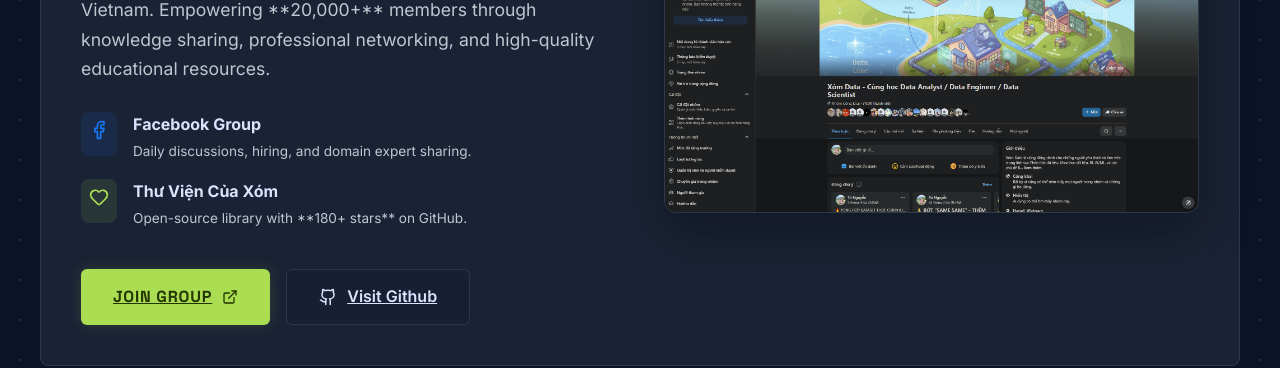
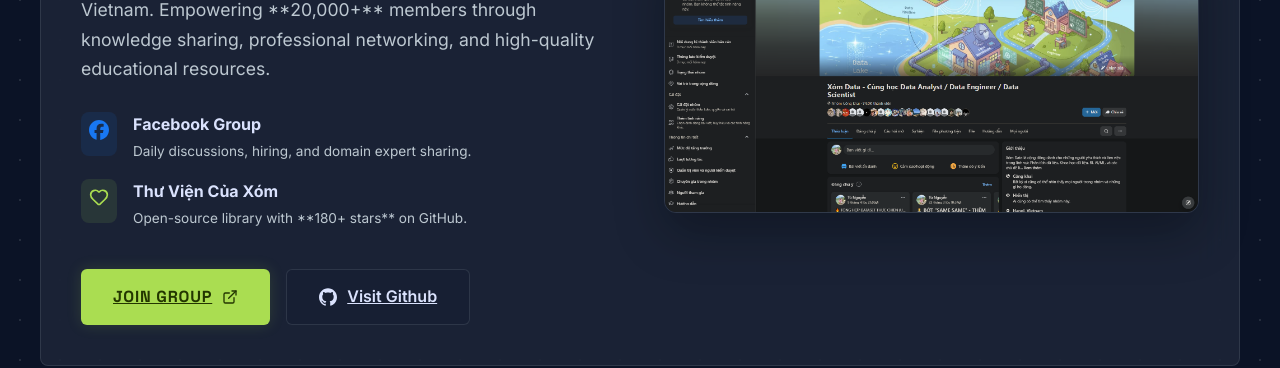
Before and after one commit to tunguyenn99/personal-websites-portfolio, a React (Vite) app: page / in a window 1280 px wide. Shown: the part 5660-6028 px from the top of the page. Built offline with nearby package versions, Linux system fonts and the light colour scheme.

Commit message:
fix: replace missing lucide-react social icons with Si alternatives

```diff
--- a/src/components/Community.jsx
+++ b/src/components/Community.jsx
@@ -1,5 +1,6 @@
 import React from 'react';
-import { Users, BookOpen, Heart, Facebook, Github, ExternalLink } from 'lucide-react';
+import { Users, BookOpen, Heart, ExternalLink } from 'lucide-react';
+import { SiFacebook, SiGithub } from 'react-icons/si';
 import communityImg from '../assets/community/xom_data_fb.png';
 
 export default function Community() {
@@ -32,7 +33,7 @@ export default function Community() {
           <div style={{ display: 'flex', flexDirection: 'column', gap: '1rem', marginBottom: '2.5rem' }}>
             <div style={{ display: 'flex', alignItems: 'flex-start', gap: '1rem' }}>
               <div style={{ padding: '0.5rem', background: 'rgba(24, 119, 242, 0.1)', borderRadius: '8px', color: '#1877F2' }}>
-                <Facebook size={20} />
+                <SiFacebook size={20} />
               </div>
               <div>
                 <h4 style={{ fontSize: '1rem', marginBottom: '0.2rem' }}>Facebook Group</h4>
@@ -55,7 +56,7 @@ export default function Community() {
               Join Group <ExternalLink size={16} />
             </a>
             <a href="https://github.com/tunguyenn99/thu_vien_cua_xom_data" target="_blank" rel="noreferrer" className="btn-secondary">
-              <Github size={18} /> Visit Github
+              <SiGithub size={18} /> Visit Github
             </a>
           </div>
         </div>
```
